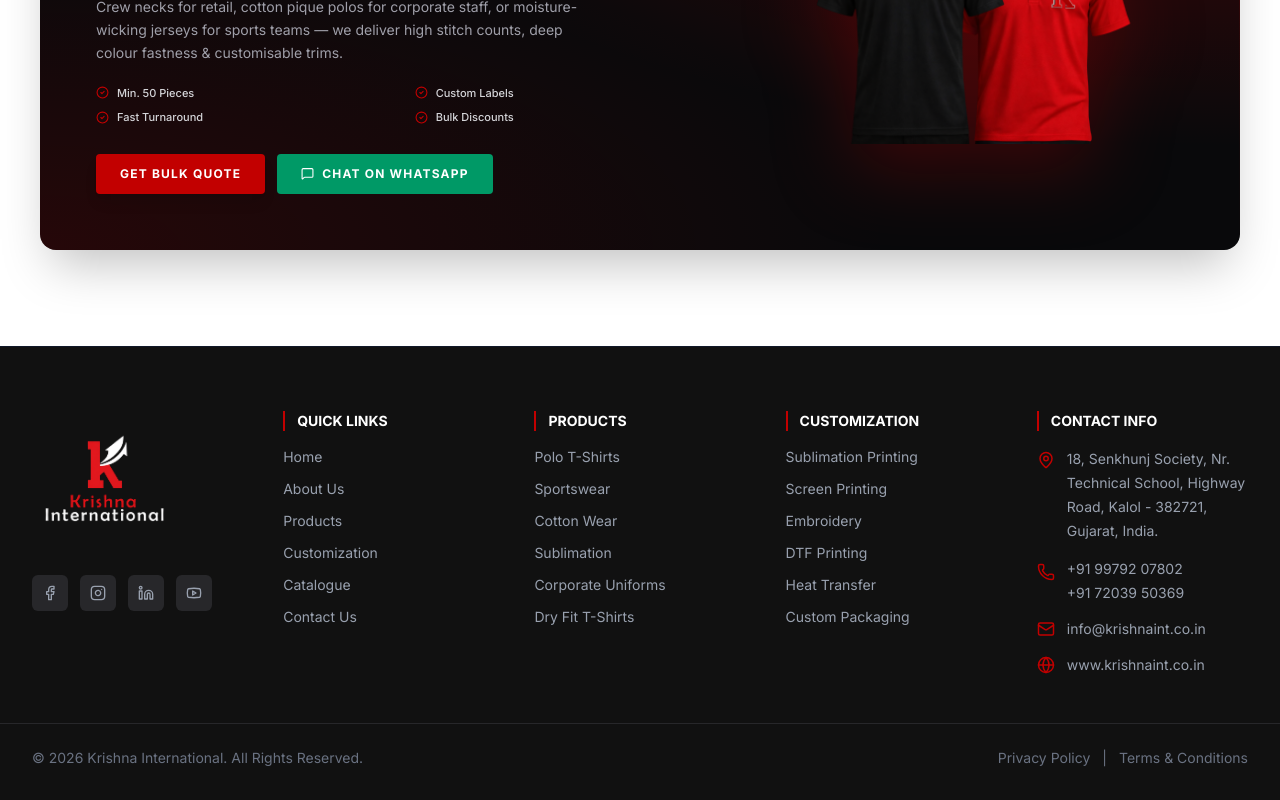
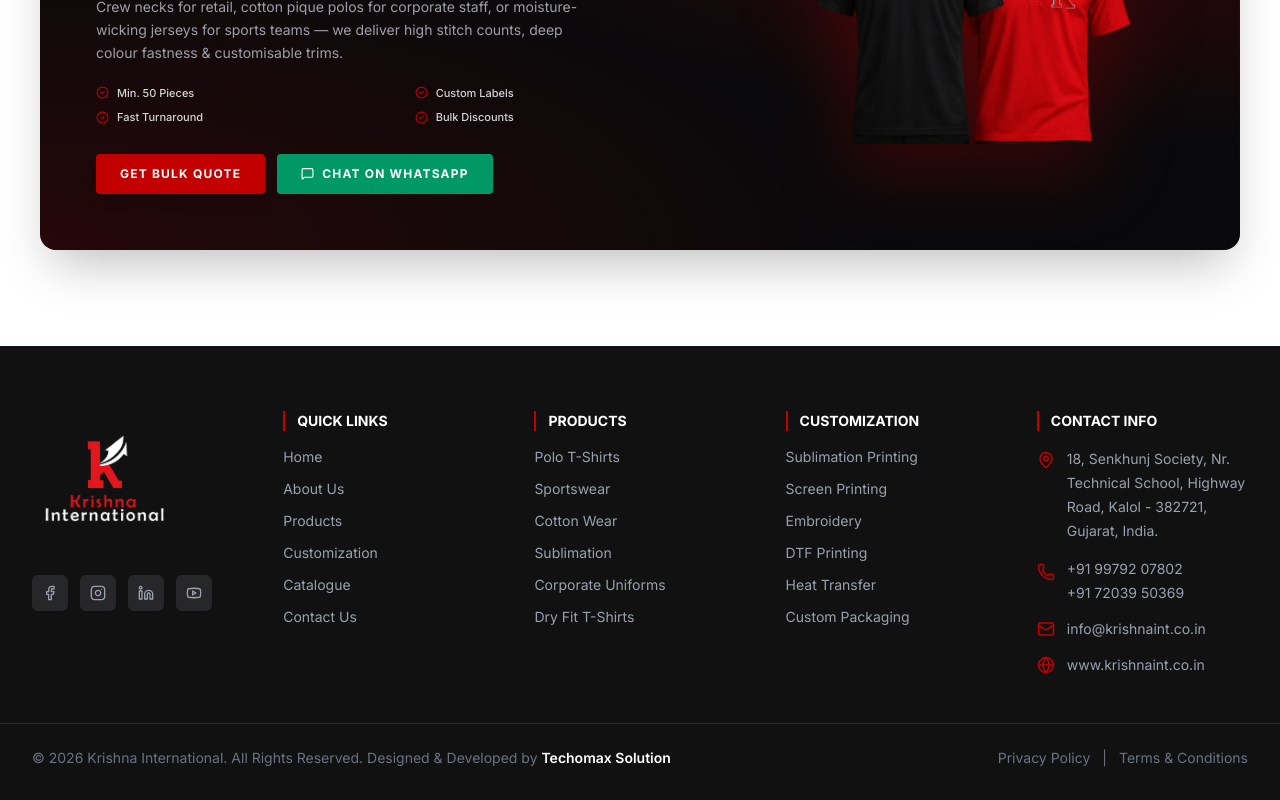
Before and after one commit to nikeshjaintms/krishna-international, a Next.js app: page / in a window 1280 px wide. Shown: the part 3554-4354 px from the top of the page. Built offline with nearby package versions, Linux system fonts and the light colour scheme.

Commit message:
Update footer to include Techomax Solution credit
Added credit to Techomax Solution in the footer.

```diff
--- a/src/components/Footer.tsx
+++ b/src/components/Footer.tsx
@@ -325,7 +325,15 @@ export const Footer: React.FC = () => {
       {/* Bottom Section */}
       <div className="max-w-7xl mx-auto px-4 sm:px-6 lg:px-8 mt-12 pt-6 border-t border-zinc-800 flex flex-col md:flex-row items-center justify-between gap-4 text-center md:text-left">
         <p className="text-gray-500 text-sm">
-          © {new Date().getFullYear()} Krishna International. All Rights Reserved.
+          © {new Date().getFullYear()} Krishna International. All Rights Reserved. Designed & Developed by{" "}
+            <a
+              href="https://techomaxsolution.com/"
+              target="_blank"
+              rel="noopener noreferrer"
+              className="font-semibold text-white hover:text-yellow-500 transition-colors"
+            >
+              Techomax Solution
+            </a>
         </p>
 
         <div className="flex flex-wrap justify-center gap-3 text-sm text-gray-500">
```
